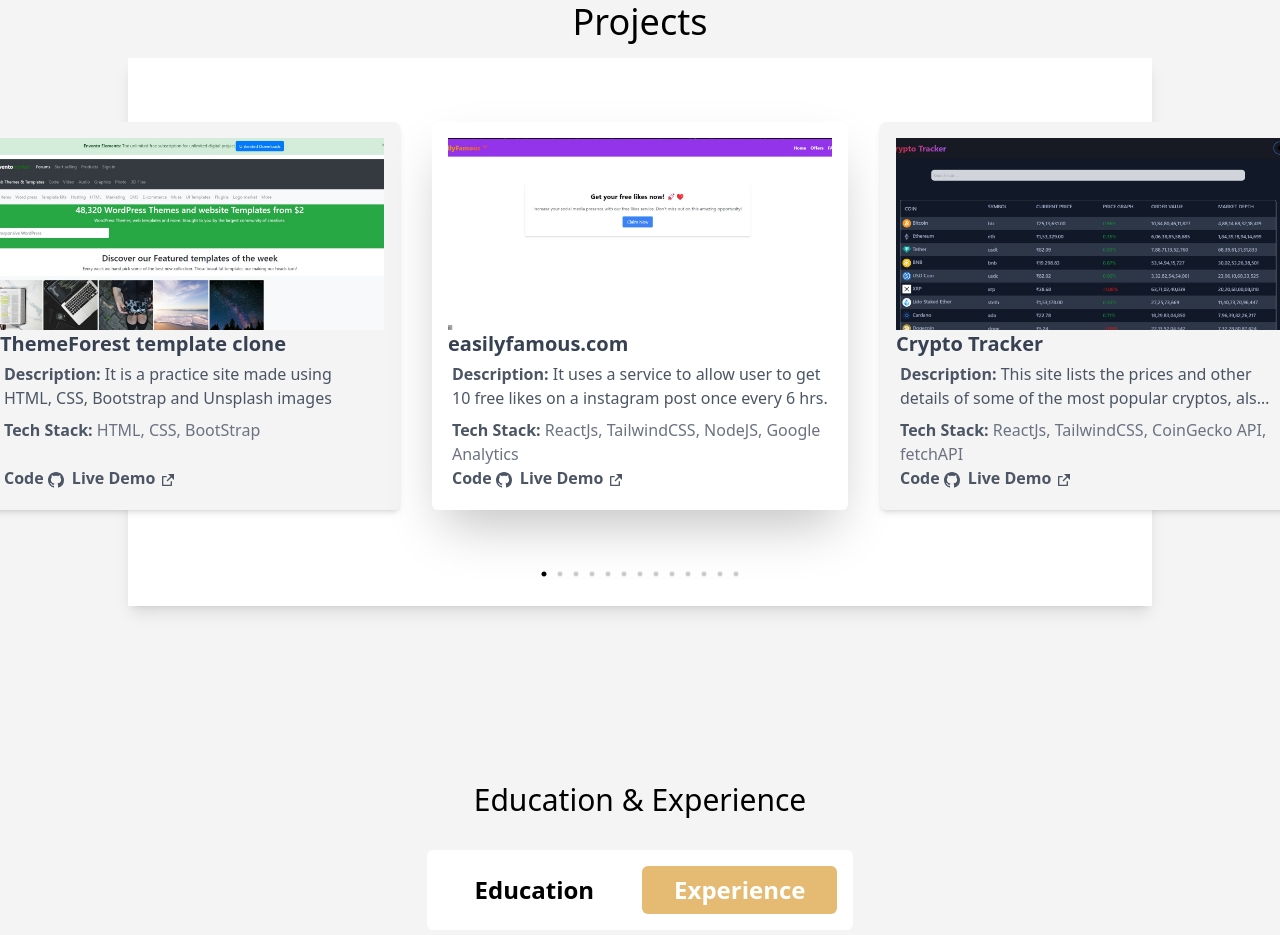
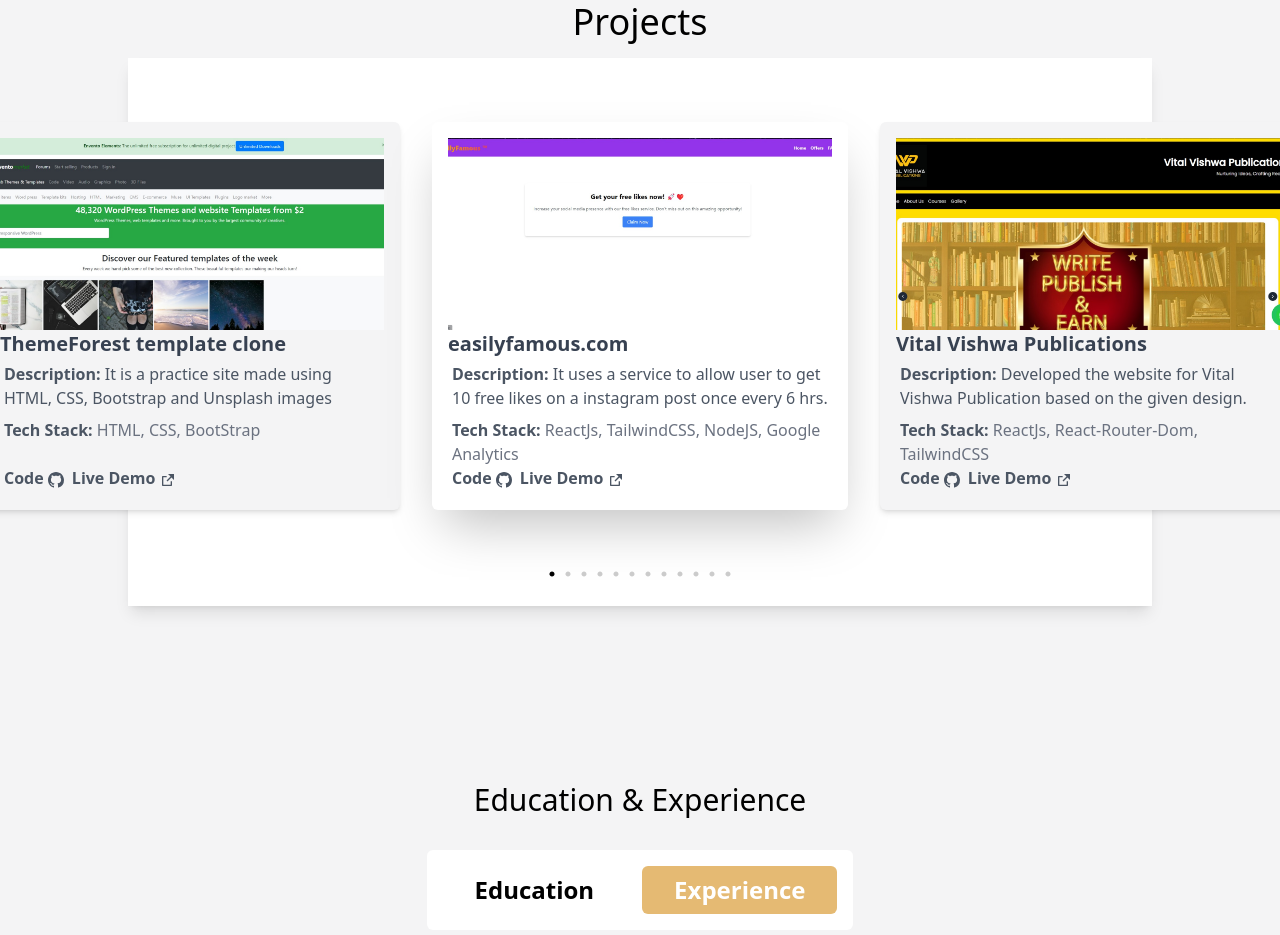
Before and after one commit to Yuvraj883/Yuvis-Portfolio, a React (Create React App) app: page / in a window 1280 px wide. Shown: the part 1960-2895 px from the top of the page. Built offline with nearby package versions, Linux system fonts and the light colour scheme.

Commit message:
Fixed the card repeating bug

```diff
--- a/src/App.js
+++ b/src/App.js
@@ -21,7 +21,7 @@
         </Element>
         <Element name="about">
           <About></About>
-          <CardSlider/>
+          {/* <CardSlider/> */}
         </Element>
         <Element name="projects">
           <Projects></Projects>
--- a/src/Components/CardSlider.jsx
+++ b/src/Components/CardSlider.jsx
@@ -1,42 +1,45 @@
+import React from "react";
 import Slider from "react-slick";
 import "slick-carousel/slick/slick.css";
 import "slick-carousel/slick/slick-theme.css";
 import NewCard from "./NewCard";
 import projects from "./ProjectsArray";
 
-const CardSlider = ()=>{
+const CardSlider = () => {
   const settings = {
     dots: true,
     infinite: true,
     speed: 500,
     slidesToShow: 3,
     slidesToScroll: 1,
-    autoplay:true
+    autoplay: true,
+    responsive: [
+      {
+        breakpoint: 1024,
+        settings: {
+          slidesToShow: 2,
+          slidesToScroll: 1,
+        }
+      },
+      {
+        breakpoint: 600,
+        settings: {
+          slidesToShow: 1,
+          slidesToScroll: 1,
+        }
+      }
+    ]
   };
 
-  return(
-    <>
-    <div className="bg-white w-[80vw] m-auto hidden">
-    <Slider {...settings}>
-    {
-      projects.map((project)=>(
-        <NewCard project={project} key={project.id}/>
-      ))
-    }
+  return (
+    <div className="bg-white w-[80vw] m-auto">
+      <Slider {...settings}>
+        {projects.map((project) => (
+          <NewCard project={project} key={project.id} />
+        ))}
+      </Slider>
+    </div>
+  );
+};
 
-    </Slider>
-    </div>
-    <div className="bg-white w-[80vw] m-auto hidden">
-    <Slider {...settings}>
-    {
-      projects.map((project)=>(
-        <NewCard project={project} key={project.id}/>
-      ))
-    }
-
-    </Slider>
-    </div>
-    </>
-  )
-}
 export default CardSlider;
--- a/src/Components/ProjectsArray.js
+++ b/src/Components/ProjectsArray.js
@@ -8,16 +8,7 @@
      live:'https://easilyfamous.com/'
 
     },
-    {
-        id: 11,
-        coverImg: '../images/cryptoTracker.jpeg',
-        title: 'Crypto Tracker',
-        description: 'This site lists the prices and other details of some of the most popular cryptos, also has the search functionality.',
-        techstack: 'ReactJs, TailwindCSS, CoinGecko API, fetchAPI',
-        github: 'https://github.com/Yuvraj883/Crypto-Tracker',
-        live: 'https://yuvis-crypto-tracker.netlify.app/'
 
-    },
     {
       id: 11,
       coverImg: '../images/VishwaPublication.jpeg',
@@ -61,15 +52,15 @@
 
     },
     {
-        id: 7,
-        coverImg: '../images/RealEstate.jpeg',
-        title: 'Real Estate Site Landing Page',
-        description: 'It is a landing page for some real-estate site, made as part of an assignment.',
-        techstack: 'VueJs',
-        github: 'https://github.com/Yuvraj883/Real-Estate-Site',
-        live: 'https://real-estate-site-assignment.netlify.app/'
+      id: 11,
+      coverImg: '../images/cryptoTracker.jpeg',
+      title: 'Crypto Tracker',
+      description: 'This site lists the prices and other details of some of the most popular cryptos, also has the search functionality.',
+      techstack: 'ReactJs, TailwindCSS, CoinGecko API, fetchAPI',
+      github: 'https://github.com/Yuvraj883/Crypto-Tracker',
+      live: 'https://yuvis-crypto-tracker.netlify.app/'
 
-    },
+  },
 
     {
         id: 6,
@@ -134,5 +125,6 @@
     },
 
 
+
 ]
 export default projects;
```
